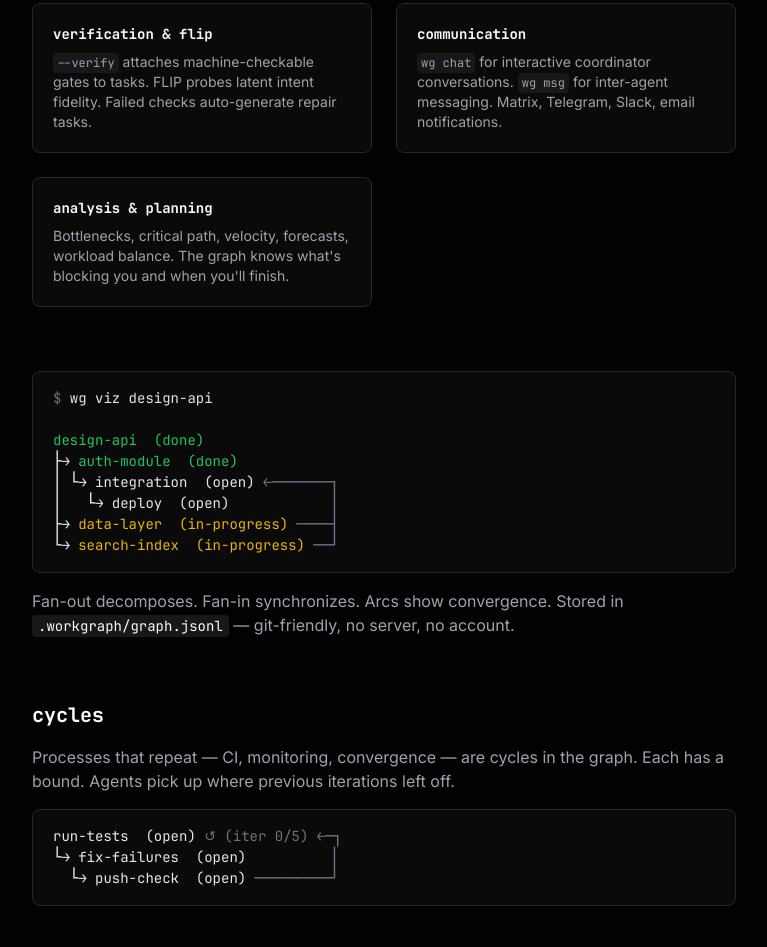
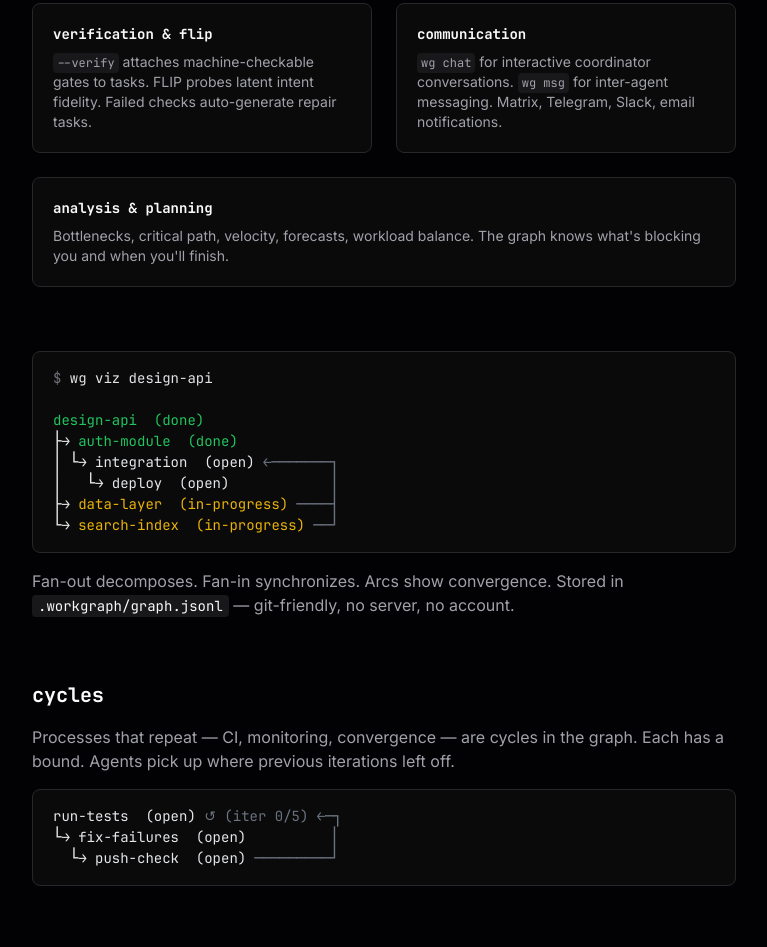
Before and after one commit to graphwork/graphwork.github.io, an Astro site: page / in a window 1280 px wide. Shown: the part 1395-2342 px from the top of the page, without its empty margins (256-1023 px from the left). Built offline with nearby package versions, Linux system fonts and the light colour scheme; Astro itself is replaced by a stand-in of ours.

Commit message:
feat: add feature-card hover effects and grid improvements for 7-card layout (website-update-style)

```diff
--- a/src/styles/global.css
+++ b/src/styles/global.css
@@ -293,6 +293,22 @@ main {
   color: var(--color-accent-primary);
 }
 
+/* Feature cards — hover & grid improvements for index page */
+.feature-card {
+  transition: border-color 0.15s ease;
+}
+
+.feature-card:hover {
+  border-color: var(--color-border-highlight);
+}
+
+/* Last odd card spans full width in 2-column grid */
+@media (min-width: 640px) {
+  .feature-card:last-child:nth-child(odd) {
+    grid-column: 1 / -1;
+  }
+}
+
 /* Back link */
 .back-link {
   display: inline-flex;
```
